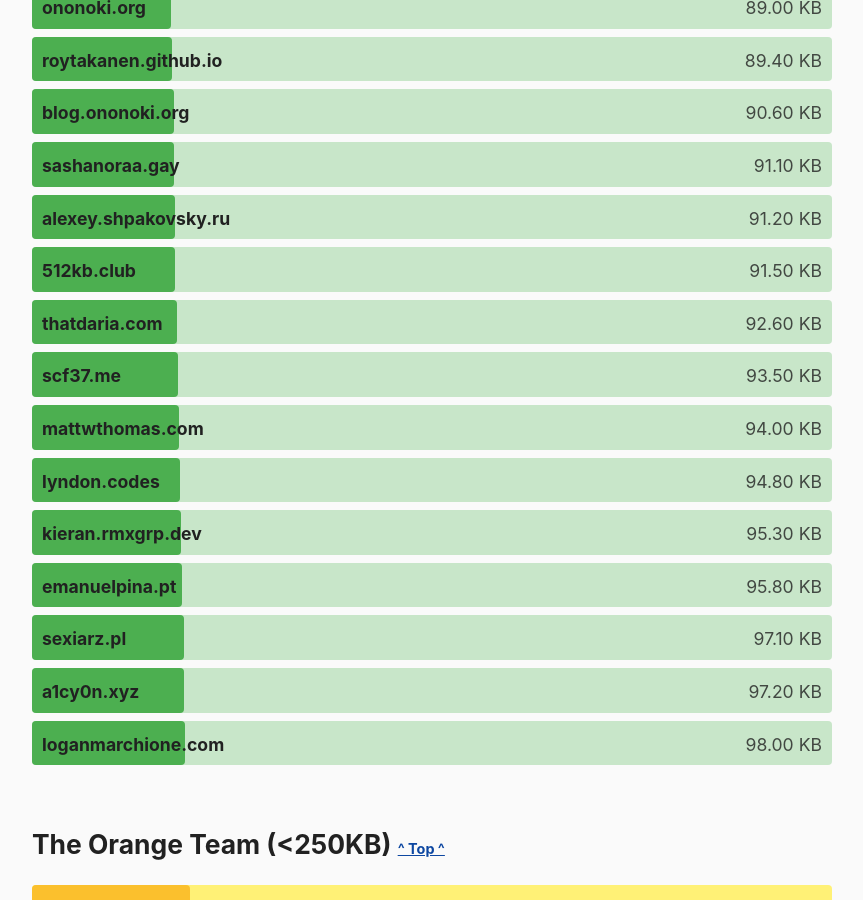
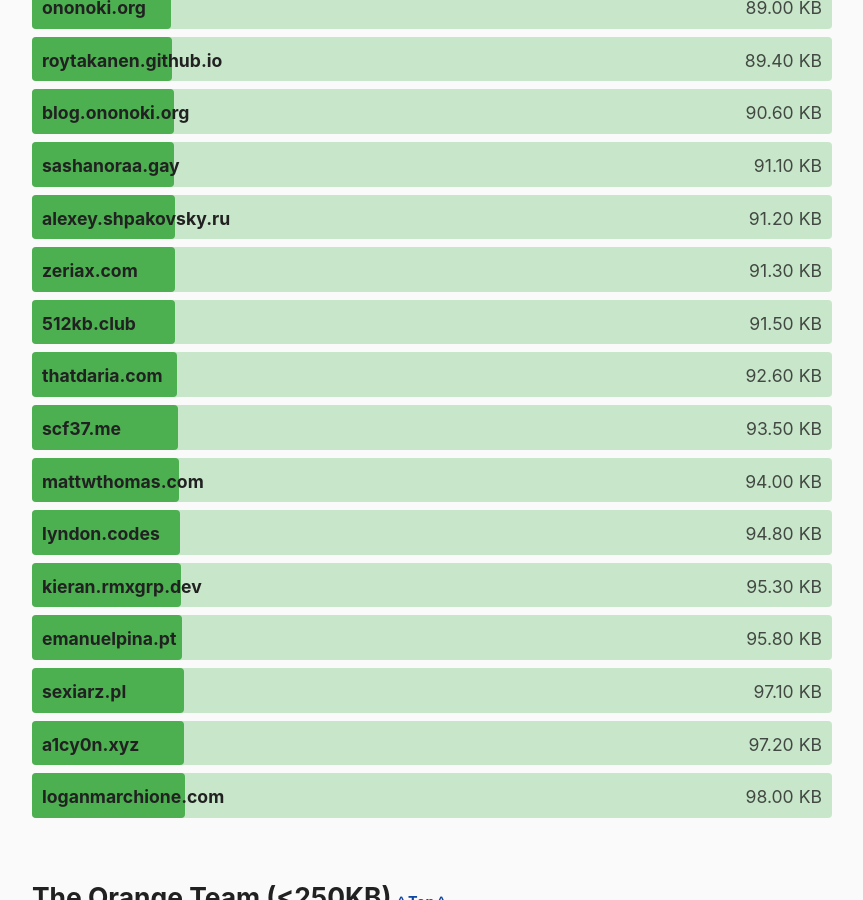
Before and after one commit to kevquirk/512kb.club, a Jekyll site: the page built from index.md, in a window 1280 px wide and 900 px high, scrolled down 15944 px. Shown: the whole window, without its empty margins (208-1071 px from the left). Built offline with Jekyll 4.4.1, drawn with Linux system fonts in a browser that asks for light colours.

Commit message:
add zeriax.com

```diff
--- a/_data/sites.yml
+++ b/_data/sites.yml
@@ -2438,6 +2438,11 @@
   size: 231
   last_checked: 2022-04-26
 
+- domain: zeriax.com
+  url: https://zeriax.com/
+  size: 91.3
+  last_checked: 2022-07-24
+
 - domain: zerokspot.com
   url: https://zerokspot.com/
   size: 175
```
